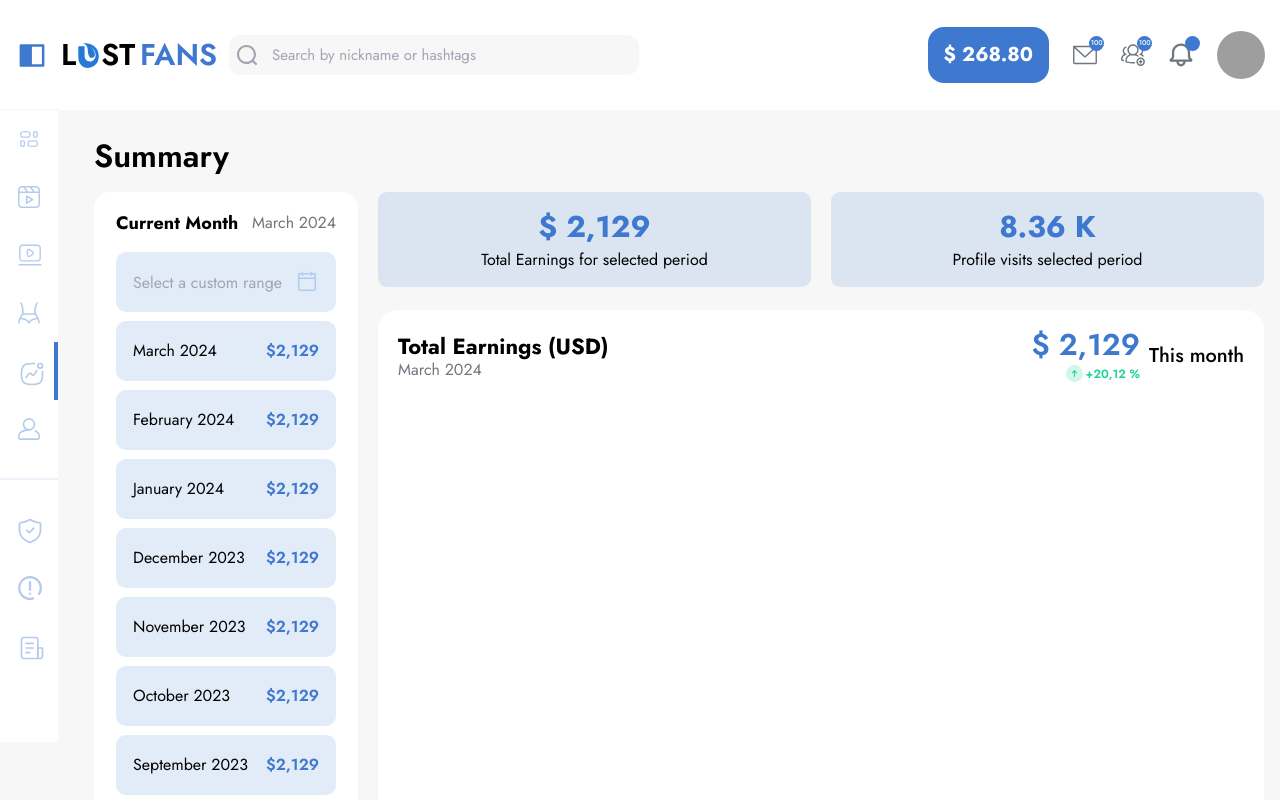
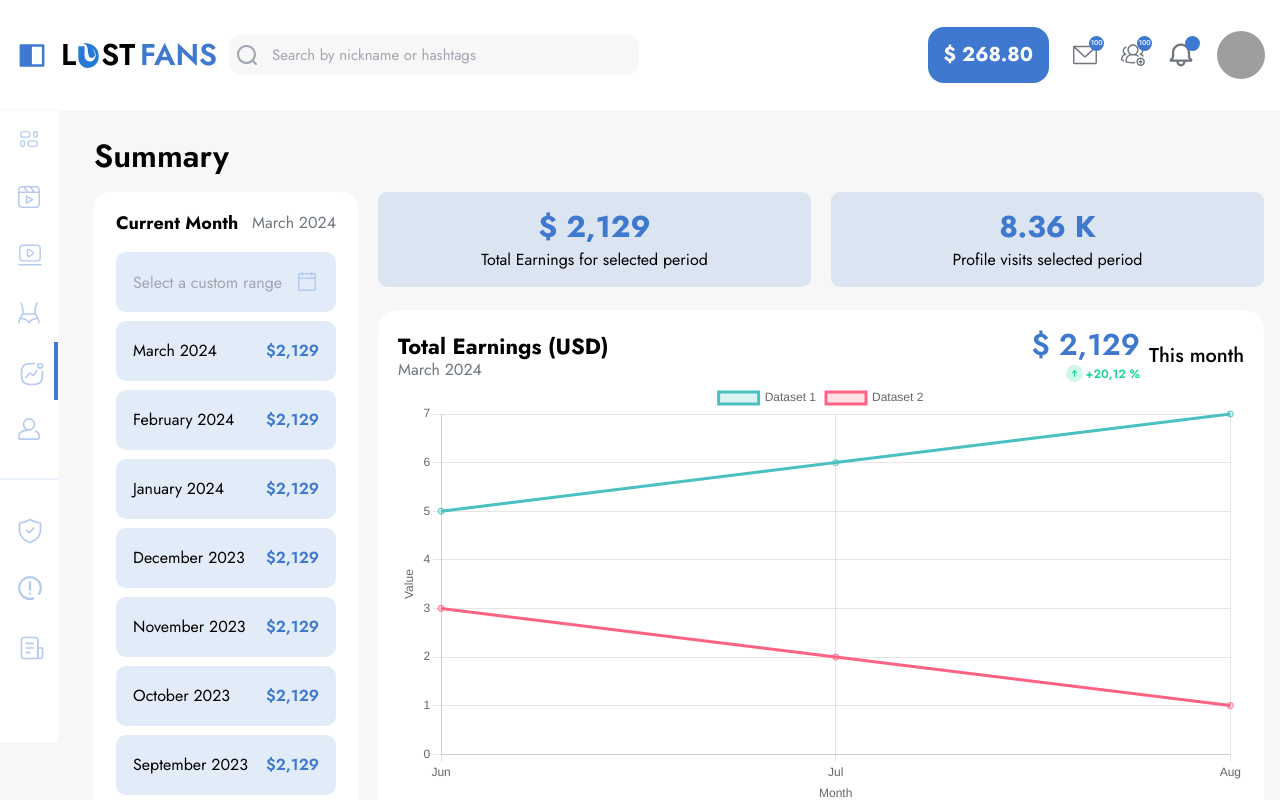
Before and after one commit to VolodymyrBilichenko/LastFans, a React (Create React App) app: page /statistic in a window 1280 px wide. Shown: the top 800 px of the page. Built offline with nearby package versions, Linux system fonts and the light colour scheme; grey boxes are pictures that could not be loaded.

Commit message:
statistic

```diff
--- a/package.json
+++ b/package.json
@@ -14,8 +14,10 @@
     "@types/react": "^18.3.2",
     "@types/react-dom": "^18.3.0",
     "@types/react-transition-group": "^4.4.10",
+    "chart.js": "^4.4.3",
     "html-react-parser": "^5.1.10",
     "react": "^18.3.1",
+    "react-chartjs-2": "^5.2.0",
     "react-dom": "^18.3.1",
     "react-redux": "^9.1.2",
     "react-router-dom": "^6.23.1",
--- a/src/pages/Statistic/Statistic.tsx
+++ b/src/pages/Statistic/Statistic.tsx
@@ -1,4 +1,5 @@
 import CalendarIc from '../../assets/img/icons/calendar.svg'
+import { StatisticItem } from './components/StatisticItem'
 
 
 export const Statistic = () => {
@@ -14,6 +15,7 @@ export const Statistic = () => {
                             <div className="months-statistics__current">Current Month</div>
                             <span className="months-statistics__date">March 2024</span>
                         </div>
+
                         <div className="months-statistics__items">
                             <div className="months-statistics__item months-statistics-range">
                             {/* readonly="readonly" */}
@@ -73,6 +75,7 @@ export const Statistic = () => {
                                 <p className="item-months-statistics__value">$<span>2,129</span></p>
                             </div>
                         </div>
+
                     </div>
                     <div className="statistics__body body-statistics">
                         <div className="body-statistics__header header-body-statistics">
@@ -85,32 +88,11 @@ export const Statistic = () => {
                                 <p className="item-header-body-statistics__text">Profile visits selected period</p>
                             </div>
                         </div>
+
                         <div className="body-statistics__items">
-                            <div className="body-statistics__graphic graphic-body-statistics">
-                                <div className="graphic-body-statistics__header">
-                                    <div className="graphic-body-statistics__block">
-                                        <div className="graphic-body-statistics__title">Total Earnings (USD)</div>
-                                        <span className="graphic-body-statistics__date">March 2024</span>
-                                    </div>
-                                    <div className="graphic-body-statistics__stat">
-                                        <div className="graphic-body-statistics__block">
-                                            <p className="graphic-body-statistics__value">$ <span>2,129</span></p>
-                                            <div className="graphic-body-statistics__change change-graphic-body-statistics">
-                                                <div className="change-graphic-body-statistics__arrow">
-                                                    <svg width="5" height="7" viewBox="0 0 5 7" fill="none" xmlns="http://www.w3.org/2000/svg">
-                                                        <path fill-rule="evenodd" clip-rule="evenodd" d="M2.00613 6.39722V2.00825L0.866188 3.35454C0.738002 3.50593 0.551245 3.56503 0.376127 3.50963C0.201009 3.4542 0.0642422 3.29268 0.0173103 3.08588C-0.0296216 2.87907 0.0205187 2.65844 0.148705 2.50705L2.15409 0.138589C2.20602 0.0772143 2.26855 0.0299384 2.33749 2.20298e-05V0H2.34607H2.35033H2.35704H2.36316H2.36808H2.37599H2.37905H2.38823H2.398H2.40837H2.41934H2.43031H2.44068H2.45046H2.54887H2.55865H2.56902H2.57999H2.59095H2.60133H2.6111H2.62028H2.62393H2.63184H2.63677H2.64288H2.6496H2.65385L2.66243 0.00361288C2.73138 0.0335073 2.79398 0.0808052 2.84583 0.142202L4.8513 2.51067C4.97956 2.66205 5.02962 2.88268 4.98269 3.0895C4.93576 3.29629 4.79899 3.45781 4.62387 3.51324C4.44876 3.56864 4.26192 3.50954 4.13374 3.35815L2.99379 2.01187V6.40083C2.99379 6.6149 2.89717 6.8127 2.74018 6.91972C2.58319 7.02677 2.3898 7.02677 2.23281 6.91972C2.07582 6.8127 1.9792 6.6149 1.9792 6.40083L2.00613 6.39722Z" fill="#1AD598" />
-                                                    </svg>
-                                                </div>
-                                                <p className="change-graphic-body-statistics__value"><span>+20,12</span> %</p>
-                                            </div>
-                                        </div>
-                                        <p className="graphic-body-statistics__text">This month</p>
-                                    </div>
-                                </div>
-                                <div className="graphic-body-statistics__body">
-                                    <canvas id="earnings"></canvas>
-                                </div>
-                            </div>
+
+                            <StatisticItem/>
+
                             <div className="body-statistics__graphic graphic-body-statistics">
                                 <div className="graphic-body-statistics__header">
                                     <div className="graphic-body-statistics__block">
@@ -137,6 +119,7 @@ export const Statistic = () => {
                                 </div>
                             </div>
                         </div>
+
                         <div className="body-statistics__transactions transactions-body-statistics">
                             <div className="transactions-body-statistics__body">
                                 <div className="transactions-body-statistics__header">
--- /dev/null
+++ b/src/pages/Statistic/components/StatisticItem.tsx
@@ -0,0 +1,84 @@
+import { Line } from 'react-chartjs-2';
+import { Chart as ChartJS, ArcElement, Tooltip, Legend, LineElement, CategoryScale, LinearScale, PointElement } from 'chart.js';
+import React from 'react';
+
+ChartJS.register(ArcElement, Tooltip, Legend, LineElement, CategoryScale, LinearScale, PointElement);
+
+export const StatisticItem: React.FC = () => {
+    return (
+        <>
+            <div className="body-statistics__graphic graphic-body-statistics">
+                <div className="graphic-body-statistics__header">
+                    <div className="graphic-body-statistics__block">
+                        <div className="graphic-body-statistics__title">Total Earnings (USD)</div>
+                        <span className="graphic-body-statistics__date">March 2024</span>
+                    </div>
+                    <div className="graphic-body-statistics__stat">
+                        <div className="graphic-body-statistics__block">
+                            <p className="graphic-body-statistics__value">$ <span>2,129</span></p>
+                            <div className="graphic-body-statistics__change change-graphic-body-statistics">
+                                <div className="change-graphic-body-statistics__arrow">
+                                    <svg width="5" height="7" viewBox="0 0 5 7" fill="none" xmlns="http://www.w3.org/2000/svg">
+                                        <path fillRule="evenodd" clipRule="evenodd" d="M2.00613 6.39722V2.00825L0.866188 3.35454C0.738002 3.50593 0.551245 3.56503 0.376127 3.50963C0.201009 3.4542 0.0642422 3.29268 0.0173103 3.08588C-0.0296216 2.87907 0.0205187 2.65844 0.148705 2.50705L2.15409 0.138589C2.20602 0.0772143 2.26855 0.0299384 2.33749 2.20298e-05V0H2.34607H2.35033H2.35704H2.36316H2.36808H2.37599H2.37905H2.38823H2.398H2.40837H2.41934H2.43031H2.44068H2.45046H2.54887H2.55865H2.56902H2.57999H2.59095H2.60133H2.6111H2.62028H2.62393H2.63184H2.63677H2.64288H2.6496H2.65385L2.66243 0.00361288C2.73138 0.0335073 2.79398 0.0808052 2.84583 0.142202L4.8513 2.51067C4.97956 2.66205 5.02962 2.88268 4.98269 3.0895C4.93576 3.29629 4.79899 3.45781 4.62387 3.51324C4.44876 3.56864 4.26192 3.50954 4.13374 3.35815L2.99379 2.01187V6.40083C2.99379 6.6149 2.89717 6.8127 2.74018 6.91972C2.58319 7.02677 2.3898 7.02677 2.23281 6.91972C2.07582 6.8127 1.9792 6.6149 1.9792 6.40083L2.00613 6.39722Z" fill="#1AD598" />
+                                    </svg>
+                                </div>
+                                <p className="change-graphic-body-statistics__value"><span>+20,12</span> %</p>
+                            </div>
+                        </div>
+                        <p className="graphic-body-statistics__text">This month</p>
+                    </div>
+                </div>
+                <div className="graphic-body-statistics__body">
+                    <Line
+                        data={{
+                            labels: ['Jun', 'Jul', 'Aug'],
+                            datasets: [
+                                {
+                                    label: 'Dataset 1',
+                                    data: [5, 6, 7],
+                                    borderColor: 'rgba(75, 192, 192, 1)',
+                                    backgroundColor: 'rgba(75, 192, 192, 0.2)',
+                                },
+                                {
+                                    label: 'Dataset 2',
+                                    data: [3, 2, 1],
+                                    borderColor: 'rgba(255, 99, 132, 1)',
+                                    backgroundColor: 'rgba(255, 99, 132, 0.2)',
+                                },
+                            ],
+                        }}
+                        options={{
+                            responsive: true,
+                            plugins: {
+                                legend: {
+                                    position: 'top',
+                                },
+                                tooltip: {
+                                    mode: 'index',
+                                    intersect: false,
+                                },
+                            },
+                            scales: {
+                                x: {
+                                    display: true,
+                                    title: {
+                                        display: true,
+                                        text: 'Month',
+                                    },
+                                },
+                                y: {
+                                    display: true,
+                                    title: {
+                                        display: true,
+                                        text: 'Value',
+                                    },
+                                    beginAtZero: true,
+                                },
+                            },
+                        }}
+                    />
+                </div>
+            </div>
+        </>
+    );
+}
```
Also changed, not shown: 1 other file (tests, documents, lock files or other folders).
